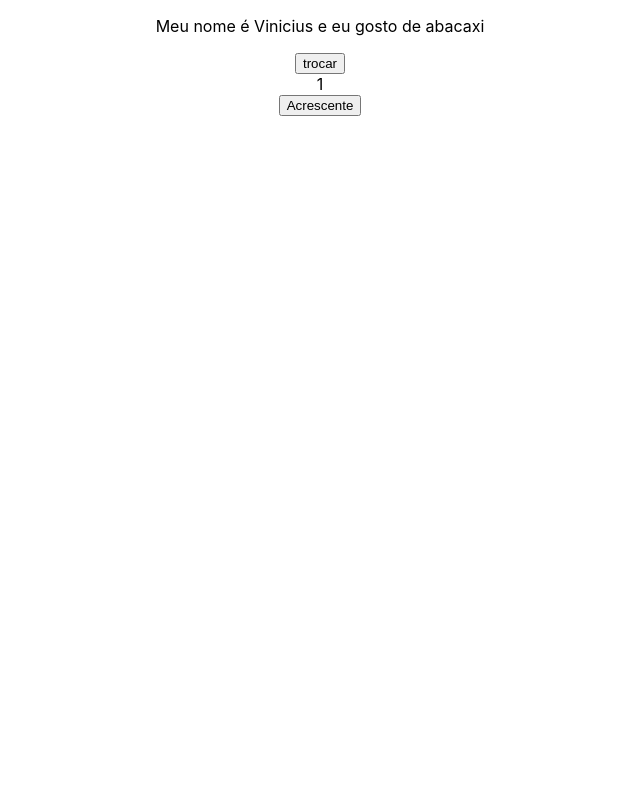
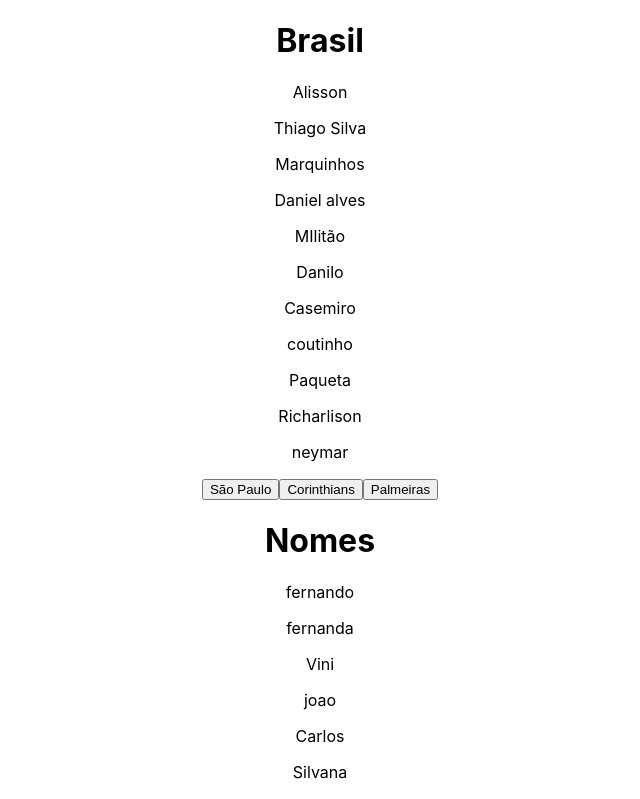
Before and after one commit to vrrMarques/aulas-FPR, a React (Create React App) app: page / in a window 1280 px wide. Shown: the top 799 px of the page, without its empty margins (320-960 px from the left). Built offline with nearby package versions, Linux system fonts and the light colour scheme.

Commit message:
UseEffect

```diff
--- a/src/App.js
+++ b/src/App.js
@@ -1,34 +1,166 @@
 
-import { useState } from 'react';
+import { useEffect, useState } from 'react';
 import './App.css';
 
 function App() {
-  const [teste, setTeste] = useState('Vinicius')
-  const [teste2, setTeste2] = useState('abacaxi')
-  const [n,setN] = useState(1)
-
-  const funcao = () =>{
-    if(teste === 'Vinicius' && teste2 ==='abacaxi'){
-      setTeste('Joao')
-      setTeste2('morango')
-    }
+  const Brasil = {
+    time: 'Brasil',
+    jogadores: [
+      { jogador: 'Alisson' },
+      { jogador: 'Thiago Silva' },
+      { jogador: 'Marquinhos' },
+      { jogador: 'Daniel alves' },
+      { jogador: 'MIlitão' },
+      { jogador: 'Danilo' },
+      { jogador: 'Casemiro' },
+      { jogador: 'coutinho' },
+      { jogador: 'Paqueta' },
+      { jogador: 'Richarlison' },
+      { jogador: 'neymar' }
+    ]
+  }
+  const saoPaulo = {
+    time: 'São Paulo',
+    jogadores: [
+      { jogador: 'Felipe (pega penalti) Alves' },
+      { jogador: 'Leo (Ruim)' },
+      { jogador: 'Miranda (xerife)' },
+      { jogador: 'Diego (brabo) costa' },
+      { jogador: 'Igor Vinicius' },
+      { jogador: 'Reinaldo (carrasco da galinhada)' },
+      { jogador: 'Igor (horrivel) gomes' },
+      { jogador: 'Gabi (monstro) neves' },
+      { jogador: 'Patrick(opa te dei um rolinho)' },
+      { jogador: 'Calleri(OOOOOOooooOOOO toca no calleri que é gol)' },
+      { jogador: 'Luciano(que foi? quer tomar gol?)' }
+    ]
+  }
+  const corinthians = {
+    time: 'Corinthians',
+    jogadores: [
+      { jogador: 'Cassio' },
+      { jogador: 'Fabio Santos' },
+      { jogador: 'Fagner' },
+      { jogador: 'Gil' },
+      { jogador: 'Renan' },
+      { jogador: 'Roni' },
+      { jogador: 'Giuliano' },
+      { jogador: 'Xavier' },
+      { jogador: 'Du queiroz' },
+      { jogador: 'Adson' },
+      { jogador: 'Felipe' }
+    ]
   }
 
-  const reverte = () =>{
-    if(teste === 'Joao' && teste2 ==='morango'){
-      setTeste('Vinicius')
-      setTeste2('abacaxi')
+  const Palmeiras = {
+    time: 'Corinthians',
+    jogadores: [
+      { jogador: 'Weverton' },
+      { jogador: 'Marcos rocha' },
+      { jogador: 'Gustavo gomez' },
+      { jogador: 'Murilo' },
+      { jogador: 'Piquerez' },
+      { jogador: 'Danilo' },
+      { jogador: 'Zé Rafael' },
+      { jogador: 'Raphael veiga' },
+      { jogador: 'Dudu' },
+      { jogador: 'Scarpa' },
+      { jogador: 'Rony' }
+    ]
+  }
+
+  const nomes = {
+    n1:[
+      {nome:'fernando'},
+      {nome:'fernanda'},
+      {nome:'Vini'},
+      {nome:'joao'},
+      {nome:'Carlos'},
+      {nome:'Silvana'},
+      {nome:'Vitoria'},
+      {nome:'marcos'},
+      {nome:'rogerio'},
+      {nome:'jukera'},
+
+    ],
+    n2:[
+      {nome:'Amis'},
+      {nome:'Bentley'},
+      {nome:'Dalibor'},
+      {nome:'Arthur'},
+      {nome:'Bjorn'},
+      {nome:'Hakon'},
+      {nome:'Dragomir'},
+      {nome:'Frederico'},
+      {nome:'Enguerrand'},
+      {nome:'Ethelstan'},
+    ],
+    n3:[
+      {nome:'ゆみ'},
+      {nome:'あゆみ'},
+      {nome:'まゆみ'},
+      {nome:'さゆリ'},
+      {nome:'さを理'},
+      {nome:'あけみ'},
+      {nome:'はるみ'},
+      {nome:'ゆリ'},
+      {nome:'かおリ'},
+      {nome:'はな'},
+    ]
+  }
+
+  const [mudar,setMudar] = useState (0)
+  const [nome,setNome] = useState(nomes.n1)
+
+  const [trocarTime,setTrocarTime] = useState(0)
+  const [Time,setTime] = useState(Brasil.time)
+  const [jogadores,setJogadores] = useState(Brasil.jogadores)
+
+  useEffect(()=>{
+    if(trocarTime === 1){
+      setTime(saoPaulo.time)
+      setJogadores(saoPaulo.jogadores)
     }
-  }
+    else if(trocarTime === 2){
+      setTime(corinthians.time)
+      setJogadores(corinthians.jogadores)
+    }
+    else if(trocarTime === 3){
+      setTime(Palmeiras.time)
+      setJogadores(Palmeiras.jogadores)
+    }
+  },[trocarTime])
+
+  useEffect(() =>{
+    if(mudar === 1){
+      setNome(nomes.n2)
+    }
+    else if(mudar === 2){
+      setNome(nomes.n3)
+    }
+  },[mudar])
+
 
   return (
     <div className="App">
-      <>
-      <p>{`Meu nome é ${teste} e eu gosto de ${teste2}`}</p>
-      <button onClick={()=>{funcao() || reverte()}}>trocar</button> <br/>
-      {n} <br/>
-      <button onClick={()=> setN(n*4)}>Acrescente</button>
-      </>
+      <div>
+      <h1>{Time}</h1>
+      {jogadores.map(jogadores =>
+      (<p>{jogadores.jogador}</p>)
+      )}
+      <button onClick={()=>{setTrocarTime(1)}}>São Paulo</button>
+      <button onClick={()=>{setTrocarTime(2)}}>Corinthians</button>
+      <button onClick={()=>{setTrocarTime(3)}}>Palmeiras</button>
+      </div>
+
+      <div>
+          <h1>Nomes</h1>
+          {nome.map(nomes =>
+            (<p>{nomes.nome}</p>)
+          )}
+          <button onClick={() =>{setMudar(mudar + 1)}}>Mudar</button>
+      </div>
+
     </div>
   );
 }
```
